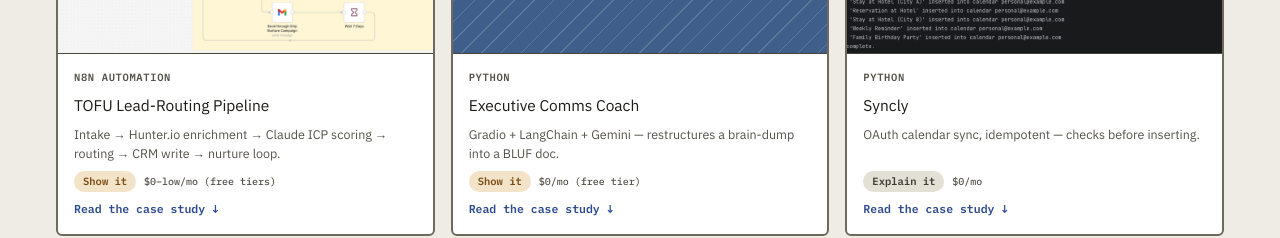
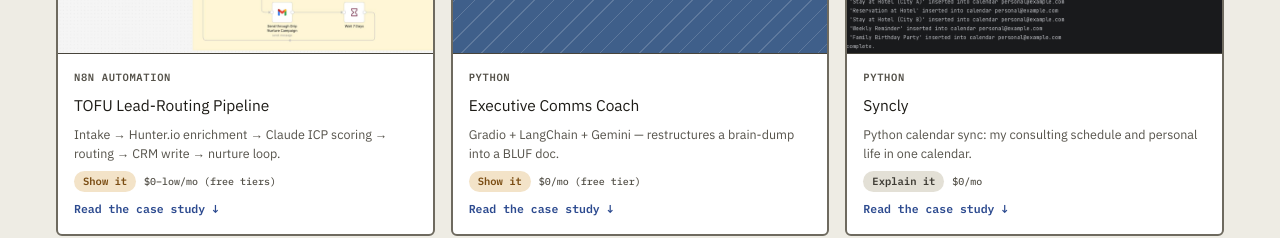
Before and after one commit to lampertwb/lampertwb, a Next.js app: page / in a window 1280 px wide. Shown: the part 4360-4598 px from the top of the page. Built offline with nearby package versions, Linux system fonts and the light colour scheme.

Commit message:
Reframe Syncly case study

```diff
--- a/app/page.tsx
+++ b/app/page.tsx
@@ -281,13 +281,13 @@
     category: "Python",
     eyebrow: "Python",
     name: "Syncly",
-    description: "OAuth calendar sync, idempotent — checks before inserting.",
+    description: "Python calendar sync: my consulting schedule and personal life in one calendar.",
     problem:
-      "Keeping a work calendar and a personal calendar in sync by hand means constantly re-checking what's already been copied over, and it's easy to double-book or miss something.",
+      "During a consulting engagement, my work meetings lived in one calendar and everything else in another. Knowing what my day actually looked like meant checking two places, and it was easy to double-book myself because I couldn't see both sides at once. I do my best work when my whole schedule is visible in one place, and that setup didn't give me that.",
     solution:
-      "Built an OAuth2-authenticated Python script against the Google Calendar API that pulls events from a source calendar and inserts them into a target calendar — **checking the target for existing event IDs first, so re-running it never creates duplicates**.",
+      "Built an OAuth2-authenticated Python script against the Google Calendar API that reads events from my consulting calendar and inserts them into my personal calendar, so **everything shows up in the one place I already look**. It's one-way (it only reads from the consulting calendar and only writes to my personal one), works over a rolling window from yesterday through the next 30 days, and checks the target calendar before inserting each event.",
     results:
-      "**Idempotent by design**: run it once a day or ten times a day, the result is the same — every event from the source calendar exists exactly once in the target calendar.",
+      "I ran it regularly, and it did the job: **my consulting meetings and personal commitments finally sat side by side in one calendar**, so I could see conflicts up front instead of discovering them later. It runs locally, so it costs nothing to operate.",
     images: ["/project-media/syncly/syncly-first-run-demo.png"],
     badge: "explain",
     badgeLabel: "Explain it",
```
